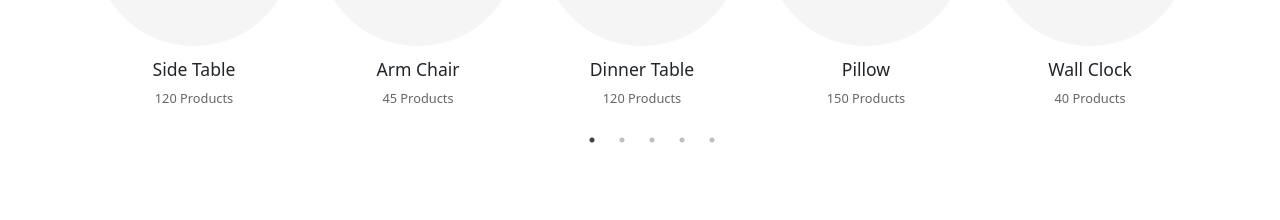
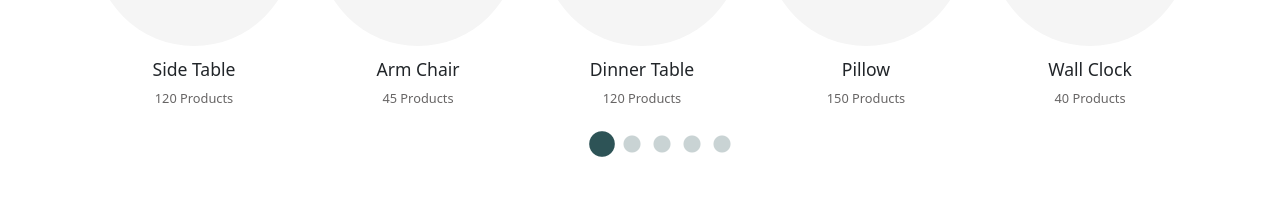
Before and after one commit to vimanshaMJ/FurniFlex-design, a React (Create React App) app: page / in a window 1280 px wide. Shown: the part 2300-2520 px from the top of the page. Built offline with nearby package versions, Linux system fonts and the light colour scheme.

Commit message:
feat: slick dot

```diff
--- a/package.json
+++ b/package.json
@@ -5,6 +5,7 @@
   "dependencies": {
     "@emotion/react": "^11.11.4",
     "@emotion/styled": "^11.11.5",
+    "@fortawesome/fontawesome-free": "^6.6.0",
     "@mui/icons-material": "^5.16.4",
     "@mui/material": "^5.16.4",
     "@testing-library/jest-dom": "^5.17.0",
--- a/src/Components/CategoriesSlider.jsx
+++ b/src/Components/CategoriesSlider.jsx
@@ -8,6 +8,7 @@ import cat5 from "../Images/cat5.png";
 import { Image } from "react-bootstrap";
 import classes from "./CategoriesSlider.module.css";
 import { FaArrowRight, FaArrowLeft } from "react-icons/fa";
+import "./SlickDots.css";
 
 export default function CategoriesSlider() {
   const NextArrow = ({ onClick }) => {
--- /dev/null
+++ b/src/Components/SlickDots.css
@@ -0,0 +1,14 @@
+.slick-dots {
+  bottom: -30px;
+}
+.slick-dots li button:before {
+  font-size: 20px;
+  width: 40px;
+  height: 40px;
+  color: #2d5356;
+}
+.slick-dots li.slick-active button:before {
+  color: #2d5356;
+  opacity: 1;
+  font-size: 30px;
+}
```
Also changed, not shown: 2 other files (tests, documents, lock files or other folders).
